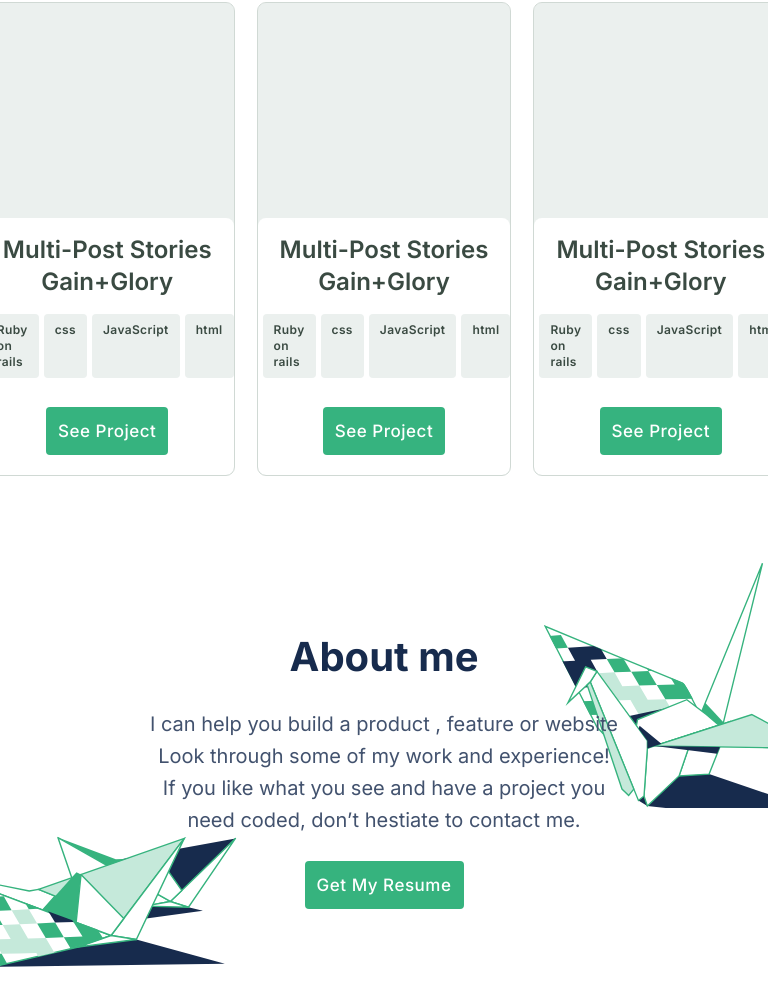
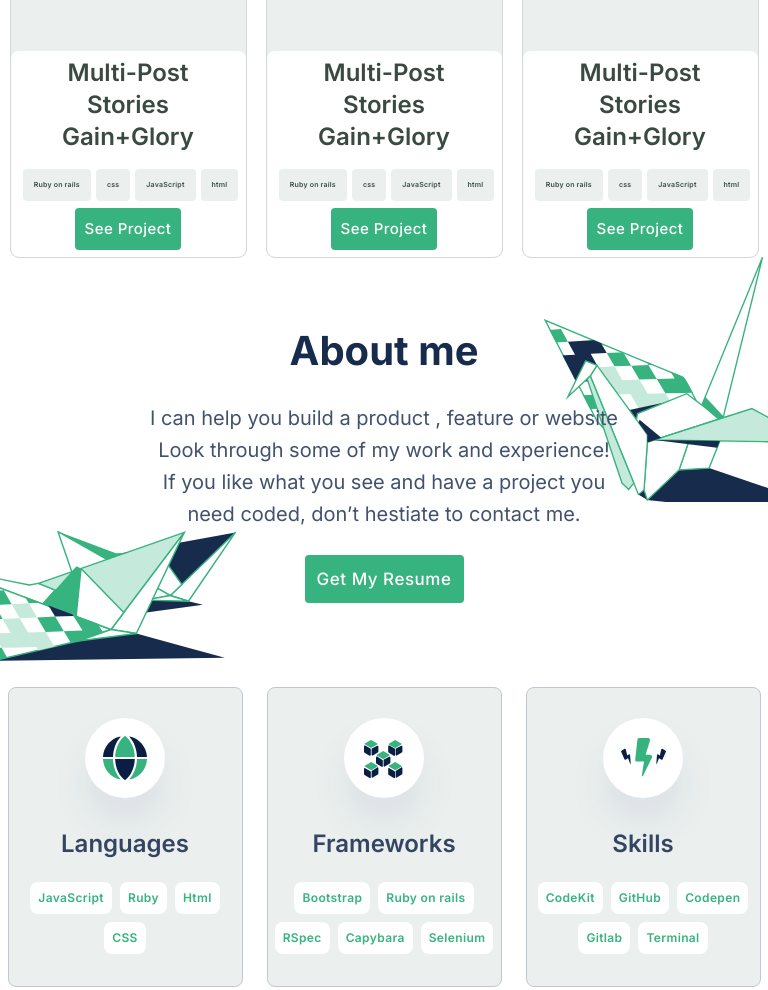
Before and after one commit to Chandan-devs-tech/Portfolio, a website: page index.html in a window 768 px wide. Shown: the part 1638-2628 px from the top of the page. Drawn offline with Linux system fonts and the light colour scheme.

Commit message:
Modify css folder

```diff
--- a/css/homepage.css
+++ b/css/homepage.css
@@ -115,7 +115,7 @@ nav {
   justify-content: center;
 }
 
-@media screen and (min-width: 768px) {
+@media screen and (max-width: 1700px) and (min-width: 768px) {
   .hamburger,
   .header-title {
     display: none;
--- a/css/languages.css
+++ b/css/languages.css
@@ -64,7 +64,53 @@
   gap: 8px;
 }
 
-@media screen and (min-width: 768px) {
+@media screen and (max-width: 1180px) and (min-width: 768px) {
+  .language-main-container {
+    display: grid;
+    grid-template-columns: repeat(3, 1fr);
+    grid-template-rows: 1fr;
+    column-gap: 24px;
+    background-color: #fff;
+    margin-top: 25px;
+    margin-bottom: 25px;
+    justify-items: center;
+  }
+
+  .language-sub-container {
+    background: #ebf0ee;
+    border: 1px solid #c1c7d0;
+    border-radius: 8px;
+    height: 300px;
+    width: 235px;
+  }
+
+  .elipse {
+    display: flex;
+    justify-content: center;
+    align-items: center;
+    width: 80px;
+    height: 80px;
+    border-radius: 50%;
+    background-color: #fff;
+    margin: 30px auto 30px auto;
+    box-shadow: 0 1.6rem 2.4rem rgb(37 47 137 / 8%);
+  }
+
+  .language {
+    padding: 8px;
+    font-family: "Inter", sans-serif;
+    font-weight: 600;
+    font-size: 12px;
+    font-style: normal;
+    line-height: 16px;
+    letter-spacing: 0.03em;
+    color: #36b37e;
+    background: #fff;
+    border-radius: 8px;
+  }
+}
+
+@media screen and (max-width: 1700px) and (min-width: 1181px) {
   .language-main-container {
     display: grid;
     grid-template-columns: repeat(3, 1fr);
--- a/css/work.css
+++ b/css/work.css
@@ -102,7 +102,84 @@ h4 {
   border-radius: 4px;
 }
 
-@media screen and (min-width: 768px) {
+@media screen and (max-width: 1180px) and (min-width: 768px) {
+  .work-container {
+    display: grid;
+    grid-template-columns: repeat(3, 1fr);
+    grid-template-rows: repeat(2, 1fr);
+    column-gap: 0px;
+    justify-items: center;
+  }
+
+  .container1 {
+    border-radius: 8px;
+    background: #ebf0ee;
+    outline: 1px solid #d0d9d4;
+    height: 378px;
+    width: 235px;
+    left: 0px;
+    top: 0px;
+    border-radius: 8px;
+  }
+
+  .container2 {
+    border-radius: 8px;
+    margin-top: 172px;
+    background: #fff;
+    padding-top: 0;
+  }
+
+  .see-project {
+    padding: 10px;
+    background: #36b37f;
+    font-family: "Inter", sans-serif;
+    font-weight: 500;
+    font-size: 15px;
+    line-height: 22px;
+    letter-spacing: 0.03em;
+    color: #fff;
+    border-style: none;
+    border-radius: 4px;
+  }
+
+  .container2-btn {
+    display: flex;
+    justify-content: center;
+    padding-top: 7px;
+    padding-bottom: 7px;
+  }
+
+  .languages {
+    margin-left: 5px;
+    padding: 8px 11px;
+    font-family: "Inter", sans-serif;
+    font-weight: 600;
+    font-size: 7px;
+    line-height: 16px;
+    color: #3a4a42;
+    background: #ebf0ee;
+    border-radius: 4px;
+  }
+
+  .list-language {
+    display: flex;
+    justify-content: center;
+  }
+
+  h4 {
+    font-family: "Inter", sans-serif;
+    font-weight: 600;
+    font-size: 24px;
+    text-align: center;
+    line-height: 32px;
+    margin: 0 16px;
+    color: #3a4a42;
+    font-style: normal;
+    padding-top: 6px;
+  }
+}
+
+@media screen and (max-width: 1700px) and (min-width: 1181px) {
   .work-container {
     display: grid;
     grid-template-columns: repeat(3, 1fr);
```
